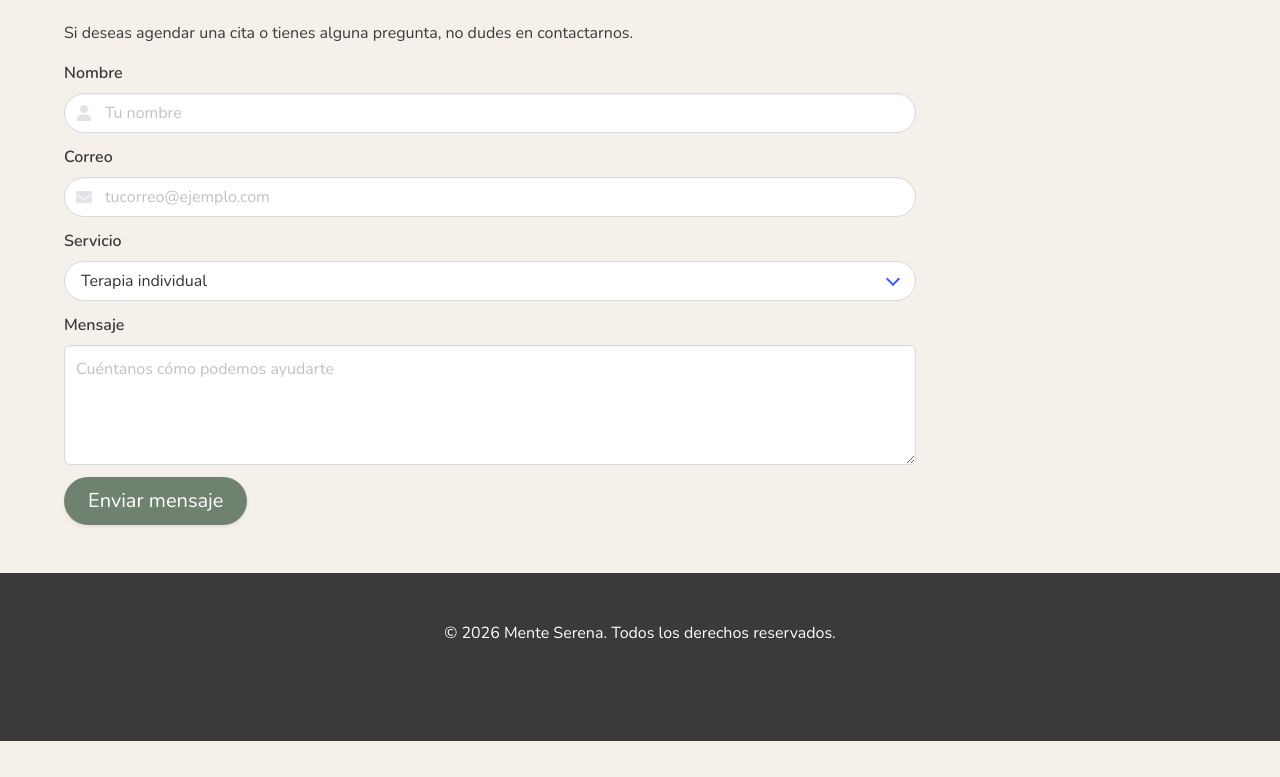
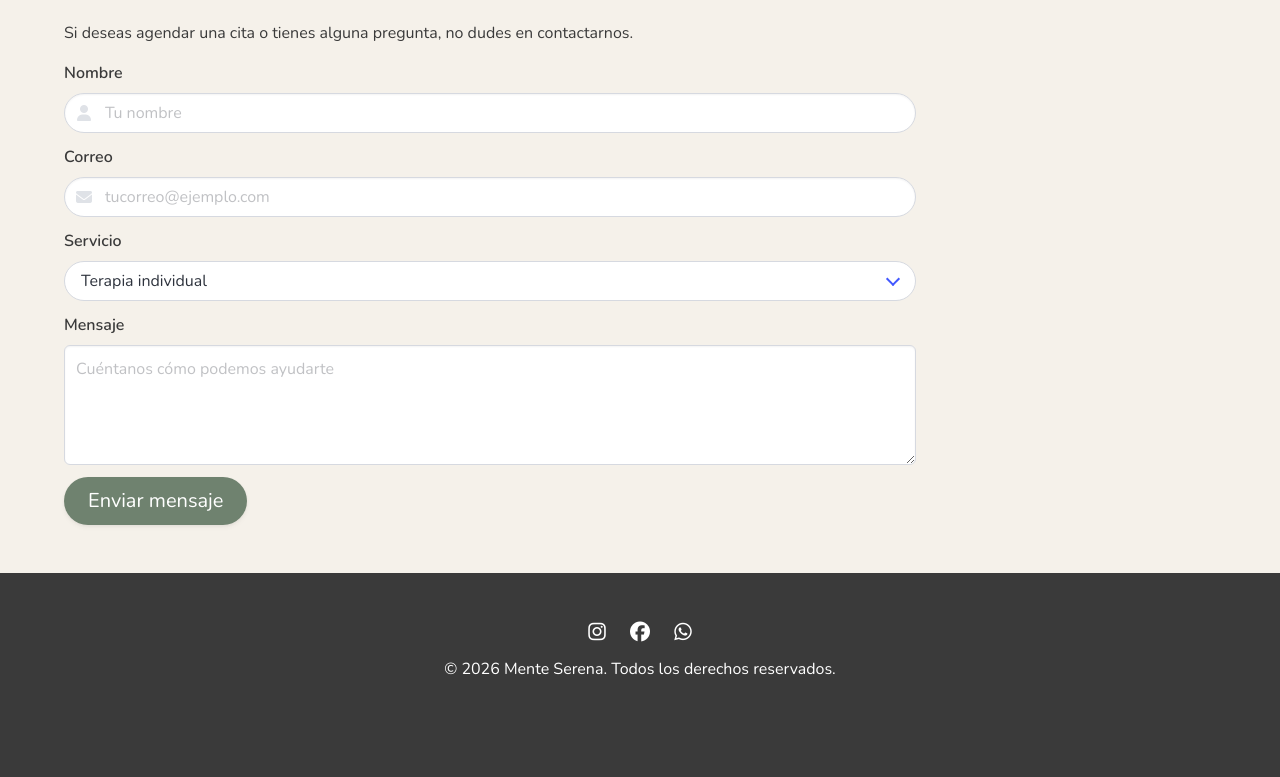
Before and after one commit to Yarisa-crypto/consultorio-psicologia, a plain HTML site: page index.html in a window 1280 px wide. Shown: the part 3457-4234 px from the top of the page. Before the commit the page ends 4198 px from the top, so only its background shows below. Drawn offline with nearby package versions, Linux system fonts and the light colour scheme.

Commit message:
Agregar redes sociales en el footer

```diff
--- a/css/styles.css
+++ b/css/styles.css
@@ -193,3 +193,12 @@ html {
 .btn-serena:hover {
     background-color: #5F705F;
 }
+
+.icono-footer {
+    color: var(--blanco);
+    margin: 0 10px;
+}
+
+.icono-footer:hover {
+    color: var(--azul-suave);
+}
--- a/index.html
+++ b/index.html
@@ -381,7 +381,12 @@
         </div>
     </main>
 
-   <footer class="footer footer-serena has-text-centered">
+    <footer class="footer footer-serena has-text-centered">
+        <p class="mb-3">
+            <a href="#" class="icono-footer" aria-label="Instagram"><i class="fa-brands fa-instagram fa-lg"></i></a>
+            <a href="#" class="icono-footer" aria-label="Facebook"><i class="fa-brands fa-facebook fa-lg"></i></a>
+            <a href="https://wa.me/573022467578" class="icono-footer" aria-label="WhatsApp"><i class="fa-brands fa-whatsapp fa-lg"></i></a>
+        </p>
         <p>&copy; 2026 Mente Serena. Todos los derechos reservados.</p>
     </footer>
 
```
